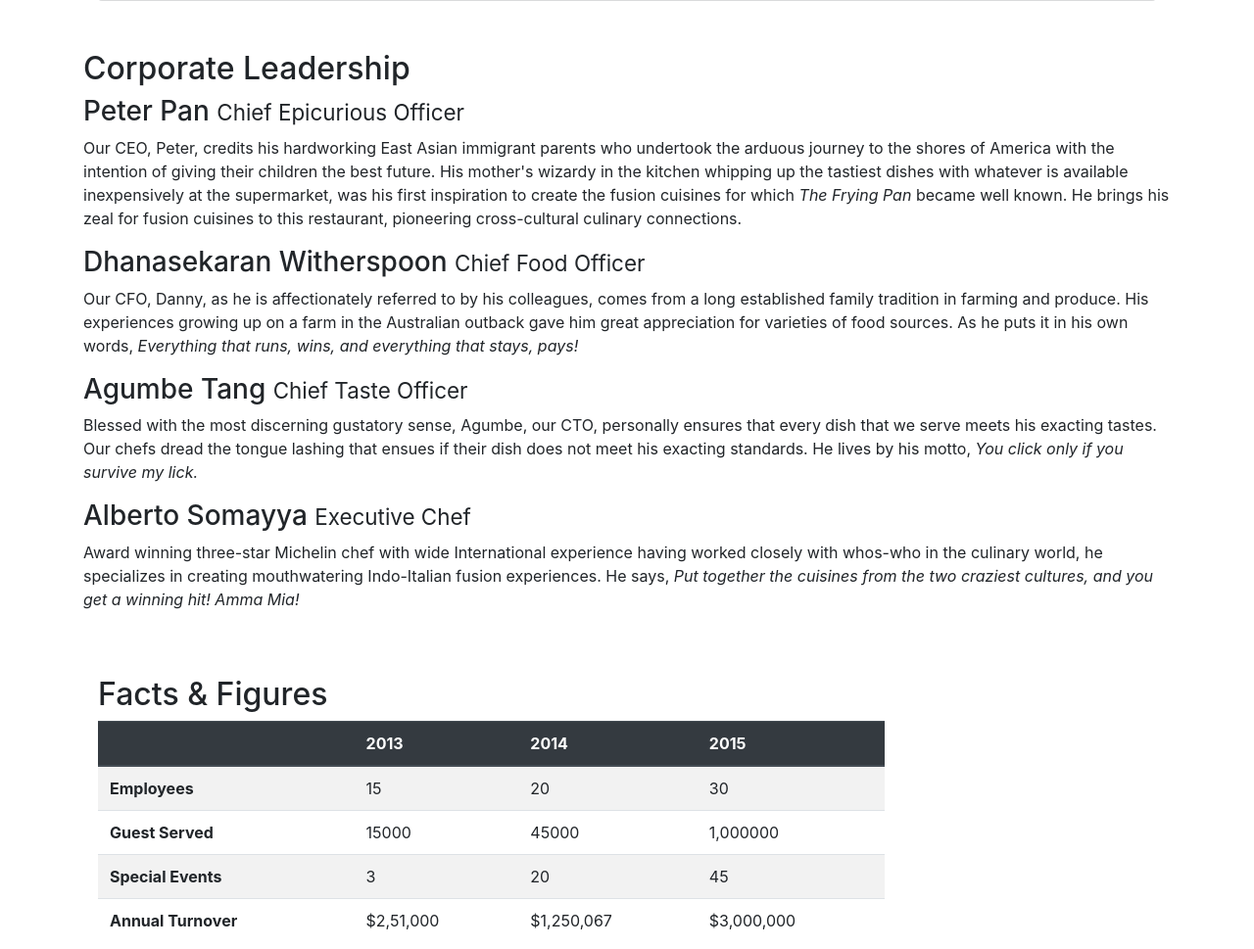
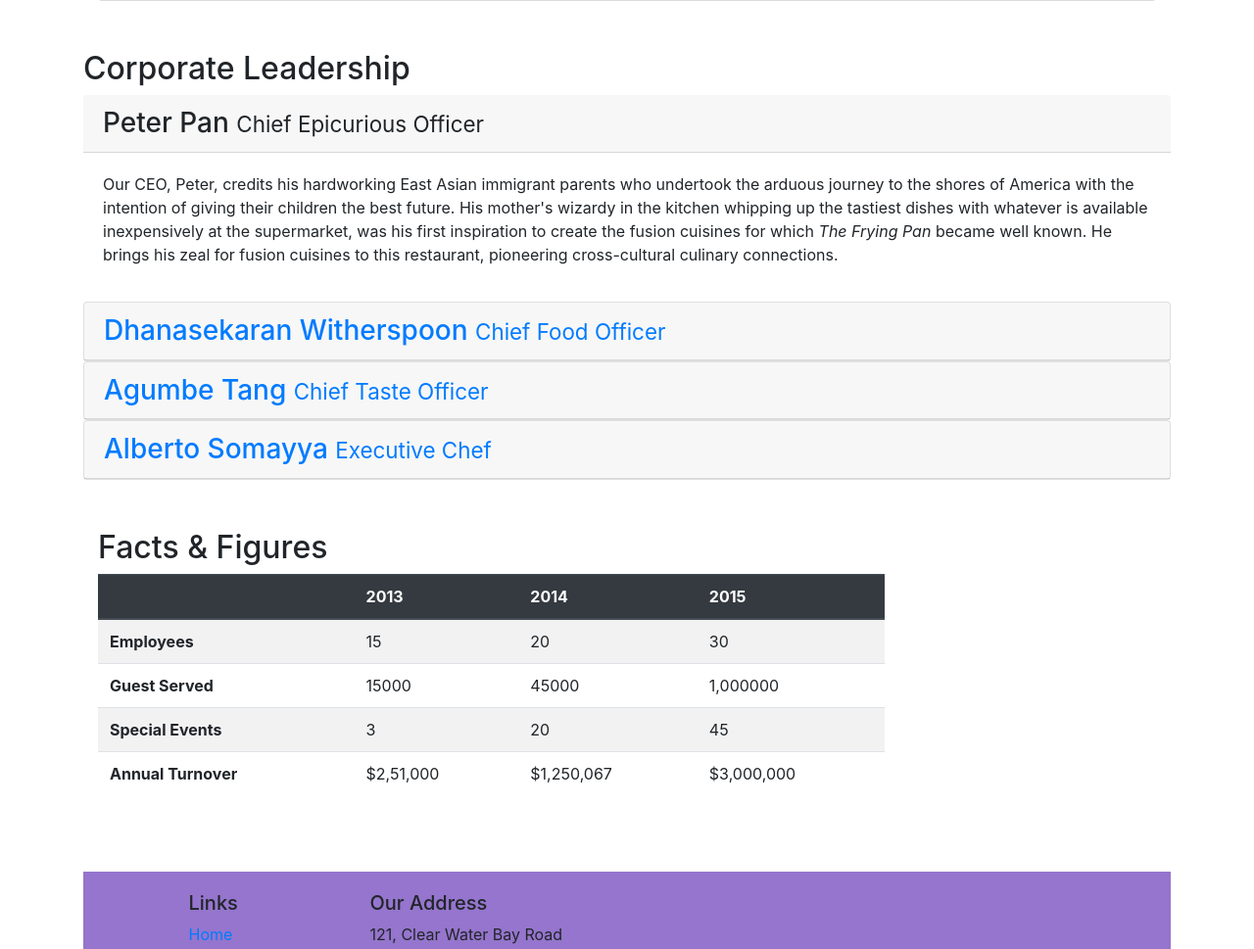
Before and after one commit to anupsingh0512/Bootstrap, a website: page aboutus.html in a window 1280 px wide. Shown: the part 920-1889 px from the top of the page at 98% size. Drawn offline with nearby package versions, Linux system fonts and the light colour scheme.

Commit message:
Accordion

```diff
--- a/aboutus.html
+++ b/aboutus.html
@@ -156,65 +156,95 @@
       <div class="row">
         <div class="col col-sm col-md">
           <h2>Corporate Leadership</h2>
-          <h3>Peter Pan <small>Chief Epicurious Officer</small></h3>
+
+          <div id="accordion">
+            <div class="card-header" role="tab" id="peterhead">
+              <h3 class="mb-0">
+                <a data-toggle="collapse" data-target="#peter">
+                  Peter Pan <small>Chief Epicurious Officer</small>
+                </a>
+              </h3>
+            </div>
+            <div class="collapse-show" id="peter" data-parent="#accordion">
+              <div class="card-body">
                 <p class="d-none d-sm-block">
-            Our CEO, Peter, credits his hardworking East Asian immigrant parents
-            who undertook the arduous journey to the shores of America with the
-            intention of giving their children the best future. His mother's
-            wizardy in the kitchen whipping up the tastiest dishes with whatever
-            is available inexpensively at the supermarket, was his first
-            inspiration to create the fusion cuisines for which
-            <em>The Frying Pan</em> became well known. He brings his zeal for
-            fusion cuisines to this restaurant, pioneering cross-cultural
-            culinary connections.
+                  Our CEO, Peter, credits his hardworking East Asian immigrant
+                  parents who undertook the arduous journey to the shores of
+                  America with the intention of giving their children the best
+                  future. His mother's wizardy in the kitchen whipping up the
+                  tastiest dishes with whatever is available inexpensively at
+                  the supermarket, was his first inspiration to create the
+                  fusion cuisines for which
+                  <em>The Frying Pan</em> became well known. He brings his zeal
+                  for fusion cuisines to this restaurant, pioneering
+                  cross-cultural culinary connections.
                 </p>
               </div>
             </div>
 
-      <div class="row">
-        <div class="col col-sm col-md">
-          <h3>Dhanasekaran Witherspoon <small>Chief Food Officer</small></h3>
-          <p class="d-none d-sm-block">
-            Our CFO, Danny, as he is affectionately referred to by his
+            <div class="card">
+              <div class="card-header" role="tab" id="dannyhead">
+              <h3 class="mb-0">
+                  <a class="collapsed" data-toggle="collapse" data-target="#danny">
+                  Dhanasekaran Witherspoon <small>Chief Food Officer</small>
+                  </a>
+              </h3>
+          </div>
+          <div class="collapse" id="danny" data-parent="#accordion">
+              <div class="card-body">
+                  <p class="d-none d-sm-block"> Our CFO, Danny, as he is affectionately referred to by his
                     colleagues, comes from a long established family tradition in
                     farming and produce. His experiences growing up on a farm in the
-            Australian outback gave him great appreciation for varieties of food
-            sources. As he puts it in his own words,
+                    Australian outback gave him great appreciation for varieties of
+                    food sources. As he puts it in his own words,
                     <em
-              >Everything that runs, wins, and everything that stays, pays!</em
-            >
-          </p>
+                      >Everything that runs, wins, and everything that stays,
+                      pays!</em
+                    ></p>
+              </div>
+          </div>
+      </div>
+      <div class="card">
+              <div class="card-header" role="tab" id="agumbehead">
+              <h3 class="mb-0">
+                  <a class="collapsed" data-toggle="collapse" data-target="#agumbe">
+                  Agumbe Tang <small>Chief Taste Officer</small>
+                  </a>
+              </h3>
+          </div>
+          <div class="collapse" id="agumbe" data-parent="#accordion">
+              <div class="card-body">
+                  <p class="d-none d-sm-block"> Blessed with the most discerning gustatory sense, Agumbe, our
+                    CTO, personally ensures that every dish that we serve meets his
+                    exacting tastes. Our chefs dread the tongue lashing that ensues
+                    if their dish does not meet his exacting standards. He lives by
+                    his motto,
+                    <em>You click only if you survive my lick.</em></p>
+              </div>
+          </div>
+      </div>
+      <div class="card">
+              <div class="card-header" role="tab" id="albertohead">
+              <h3 class="mb-0">
+                  <a class="collapsed" data-toggle="collapse" data-target="#alberto">
+                  Alberto Somayya <small>Executive Chef</small>
+                  </a>
+              </h3>
+          </div>
+          <div class="collapse" id="alberto" data-parent="#accordion">
+              <div class="card-body">
+                  <p class="d-none d-sm-block"> Award winning three-star Michelin chef with wide International
+                    experience having worked closely with whos-who in the culinary
+                    world, he specializes in creating mouthwatering Indo-Italian
+                    fusion experiences. He says,
+                    <em
+                      >Put together the cuisines from the two craziest cultures, and
+                      you get a winning hit! Amma Mia!</em
+                    ></em></p>
+              </div>
           </div>
       </div>
 
-      <div class="row">
-        <div class="col-12 col-sm col-md">
-          <h3>Agumbe Tang <small>Chief Taste Officer</small></h3>
-          <p class="d-none d-sm-block">
-            Blessed with the most discerning gustatory sense, Agumbe, our CTO,
-            personally ensures that every dish that we serve meets his exacting
-            tastes. Our chefs dread the tongue lashing that ensues if their dish
-            does not meet his exacting standards. He lives by his motto,
-            <em>You click only if you survive my lick.</em>
-          </p>
-        </div>
-      </div>
-
-      <div class="row">
-        <div class="col col-sm col-md">
-          <h3>Alberto Somayya <small>Executive Chef</small></h3>
-          <p class="d-none d-sm-block">
-            Award winning three-star Michelin chef with wide International
-            experience having worked closely with whos-who in the culinary
-            world, he specializes in creating mouthwatering Indo-Italian fusion
-            experiences. He says,
-            <em
-              >Put together the cuisines from the two craziest cultures, and you
-              get a winning hit! Amma Mia!</em
-            >
-          </p>
-        </div>
-      </div>
       <div class="row row-content">
         <div class="col-12 col-sm-9">
           <h2>Facts &amp; Figures</h2>
--- a/css/style.css
+++ b/css/style.css
@@ -37,3 +37,9 @@ body {
 .navbar-dark {
   background-color: #512da8;
 }
+.tab-content {
+  border-left: 1px solid #ddd;
+  border-right: 1px solid #ddd;
+  border-bottom: 1px solid #ddd;
+  padding: 10px;
+}
```
Lines whose indentation alone changed are shown as unchanged.
